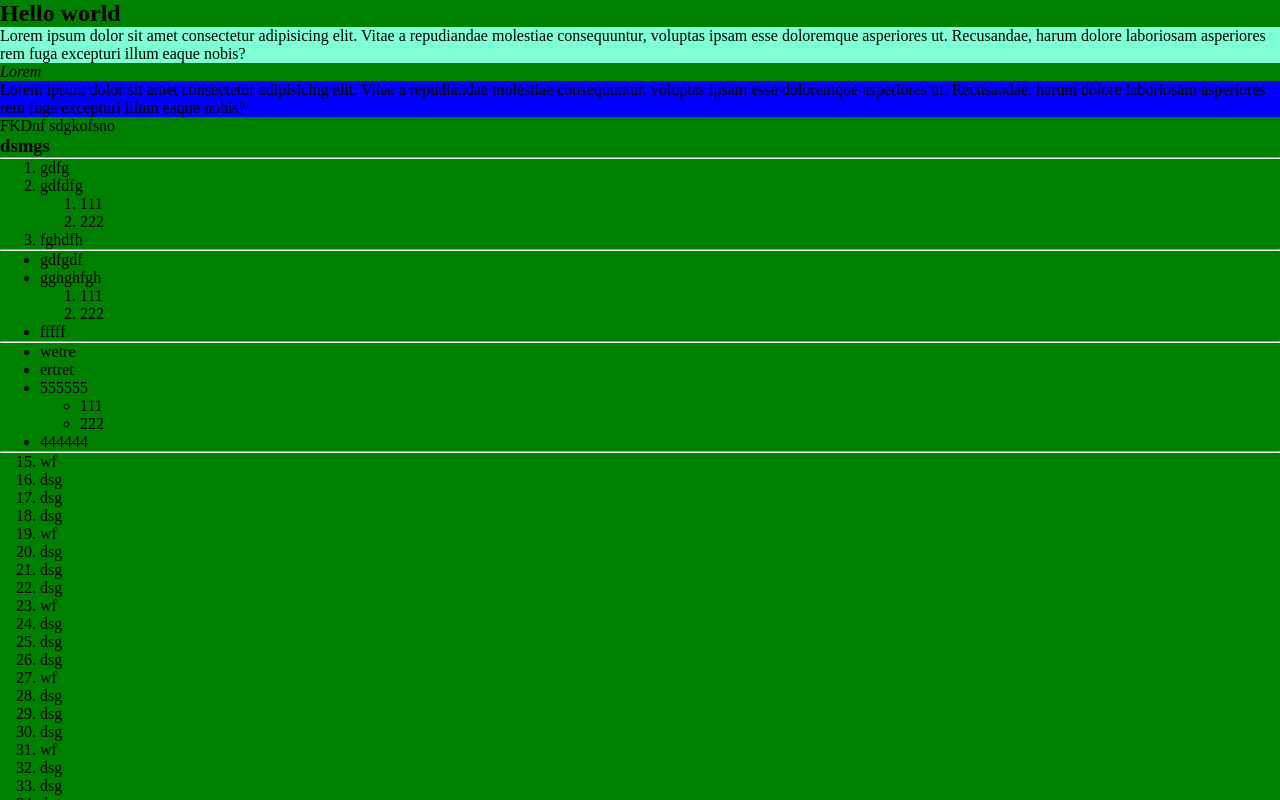
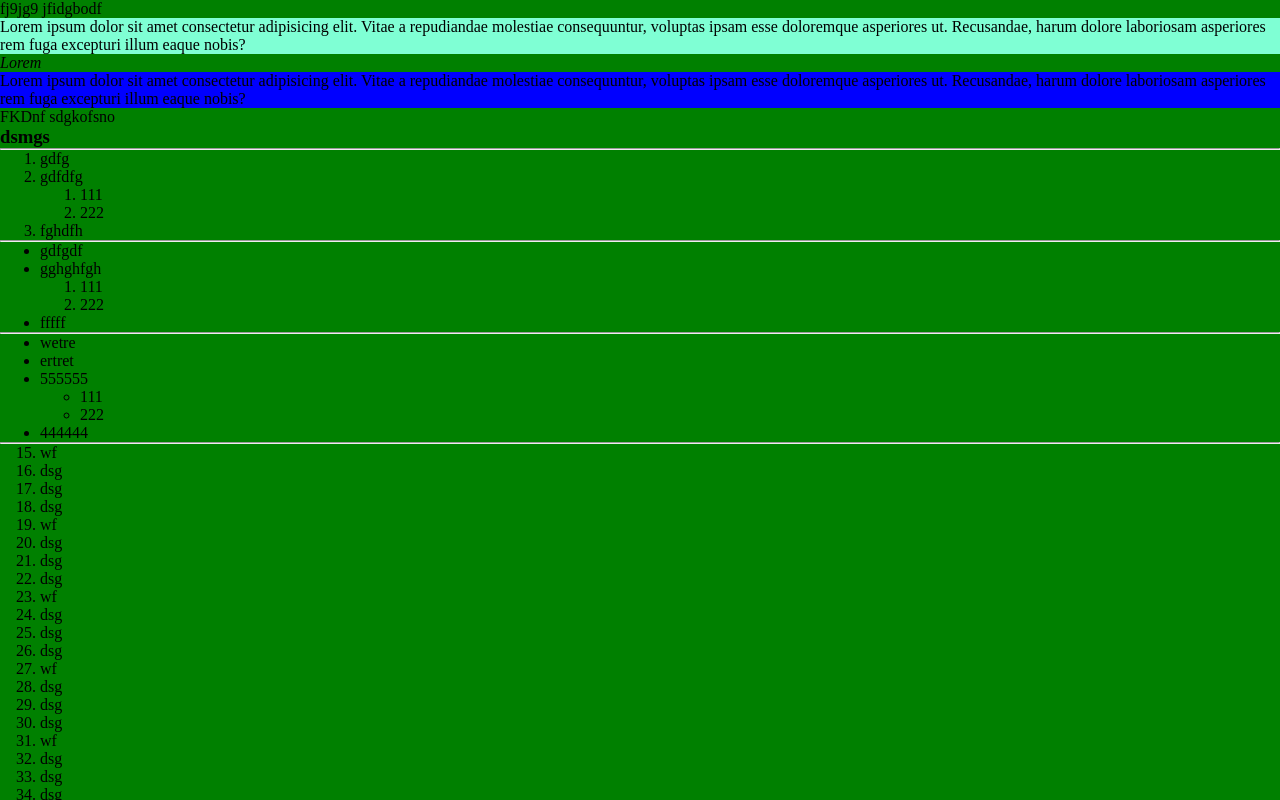
Before and after one commit to MykolaTsip/FrontEnd33, a plain HTML site: page HTML_CSS/ls5_6/index.html in a window 1280 px wide. Shown: the top 800 px of the page. Drawn offline with Linux system fonts and the light colour scheme; files whose address does not match are found by name.

Commit message:
text from main branch

```diff
--- a/HTML_CSS/ls5_6/index.html
+++ b/HTML_CSS/ls5_6/index.html
@@ -48,7 +48,7 @@
         }
     </style>
 
-    <h2> Hello world </h2>
+  fj9jg9 jfidgbodf
     <div id="uniText">
         Lorem ipsum dolor sit amet consectetur adipisicing elit.
         Vitae a repudiandae molestiae consequuntur, voluptas ipsam esse doloremque asperiores ut. Recusandae,
```
